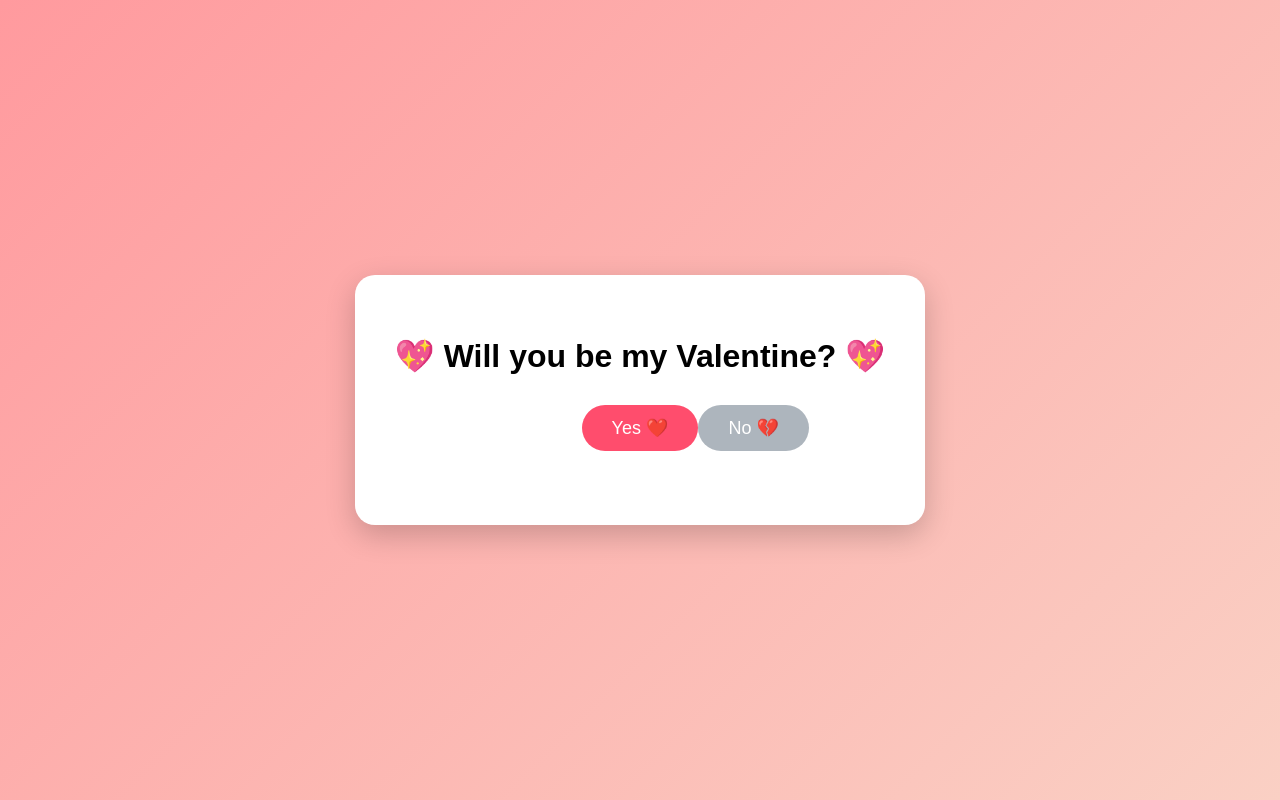
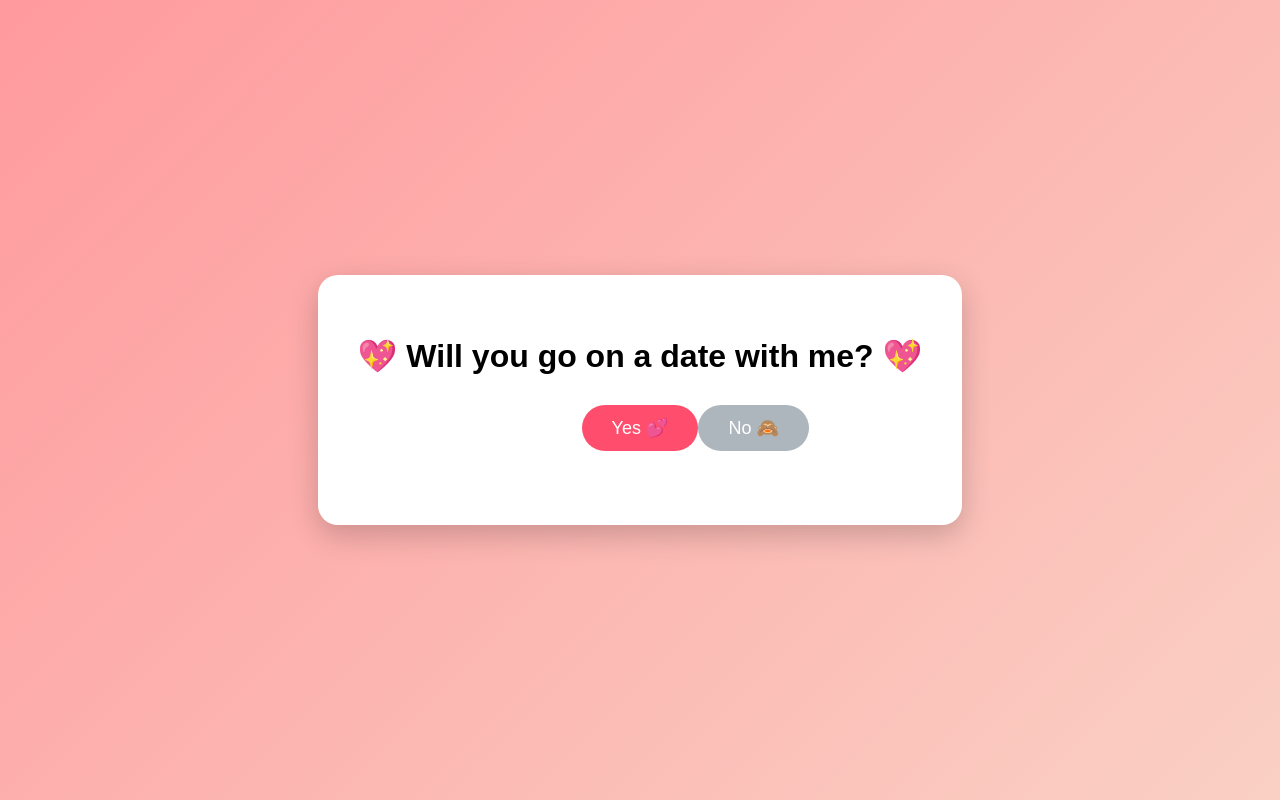
Before and after one commit to Anweshatitly/date, a plain HTML site: page index.html in a window 1280 px wide. Drawn offline with Linux system fonts and the light colour scheme.

Commit message:
Update index.html

```diff
--- a/index.html
+++ b/index.html
@@ -2,22 +2,22 @@
 <html lang="en">
 <head>
   <meta charset="UTF-8">
-  <title>Will You Be My Valentine?</title>
+  <title>Will You Go On A Date With Me?</title>
   <link rel="stylesheet" href="style.css">
 </head>
 <body>
 
 <div class="container">
-  <h1>💖 Will you be my Valentine? 💖</h1>
+  <h1>💖 Will you go on a date with me? 💖</h1>
 
   <div class="buttons">
-    <button id="yesBtn">Yes ❤️</button>
-    <button id="noBtn">No 💔</button>
+    <button id="yesBtn">Yes 💕</button>
+    <button id="noBtn">No 🙈</button>
   </div>
 
   <p id="message" class="hidden">
-    🌹 You just made my day!
-    Thank you for being my Valentine 💕
+    🌹 Yay! I’m really looking forward to our date 💕
+    You just made my day!
   </p>
 </div>
 
```
